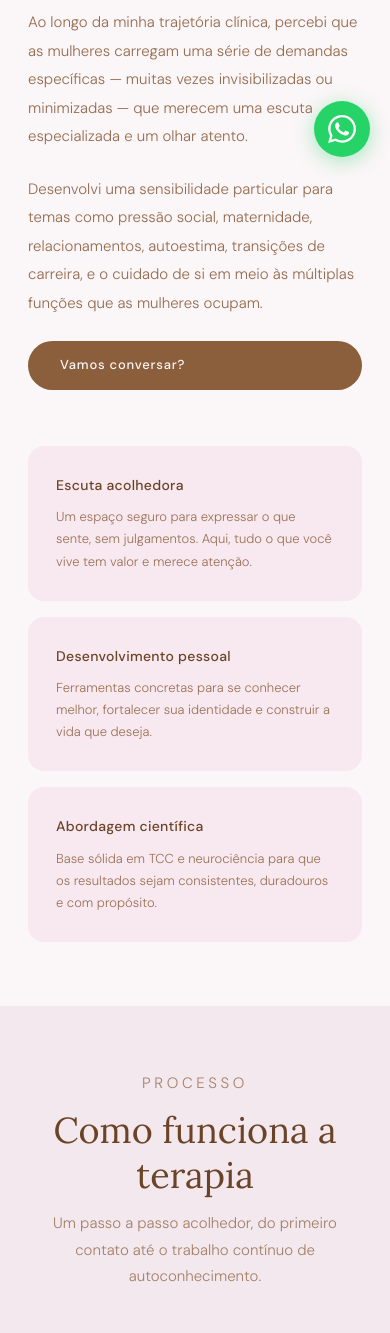
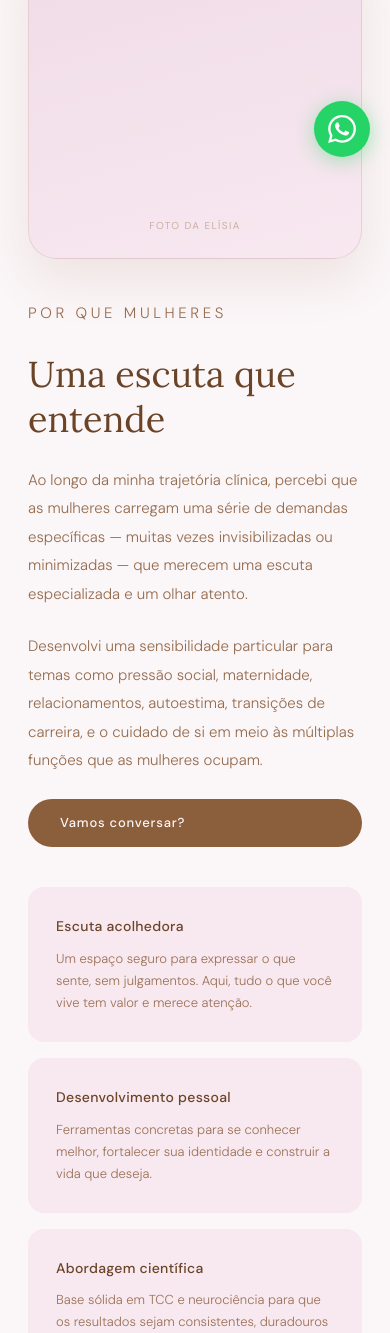
Before and after one commit to jpedrocavalo/site-elisia-almeida, a plain HTML site: page atendimento.html in a window 390 px wide. Shown: the part 667-2000 px from the top of the page. Drawn offline with Linux system fonts and the light colour scheme.

Commit message:
feat: foto na seção de atendimento + textos e ajustes finais
- Foto da Elísia (placeholder) na seção "Uma escuta que entende"
- CTAs mais convidativos e citações variadas
- Seção da Home focada nas vivências da paciente
- Contato centralizado no rodapé mobile
- Nova seção "Por que me tornei psicóloga" na página Sobre

Co-Authored-By: Claude Opus 4.8 <noreply@anthropic.com>

```diff
--- a/atendimento.html
+++ b/atendimento.html
@@ -50,10 +50,15 @@ nav{position:fixed;top:0;left:0;right:0;z-index:100;display:flex;align-items:cen
 
 /* FOCO */
 .foco{padding:96px 80px;background:var(--cr-lt)}
-.foco-grid{display:grid;grid-template-columns:1fr 1fr;gap:56px;align-items:center;max-width:1100px;margin:0 auto}
+.foco-grid{display:grid;grid-template-columns:1fr 1fr;gap:64px;align-items:center;max-width:1100px;margin:0 auto}
+.foco-photo{display:flex;align-items:center;justify-content:center}
+.foco-foto{width:100%;max-width:400px;aspect-ratio:4/5;border-radius:140px 140px 28px 28px;background:linear-gradient(165deg,var(--cr-dk) 0%,var(--ro-lt) 100%);border:1px solid rgba(200,164,154,.3);box-shadow:0 20px 50px rgba(139,94,60,.12);display:flex;align-items:flex-end;justify-content:center;padding-bottom:24px;overflow:hidden;position:relative}
+.foco-foto span{font-size:11px;letter-spacing:.14em;text-transform:uppercase;color:var(--ma);opacity:.55}
+.foco-foto img{position:absolute;inset:0;width:100%;height:100%;object-fit:cover;object-position:top center}
+.foco-foto span{font-size:10px;letter-spacing:.14em;text-transform:uppercase;color:var(--ma);opacity:.4}
 .foco-text{display:flex;flex-direction:column;gap:24px}
 .foco-text p{font-size:15px;font-weight:300;color:var(--ma);line-height:1.9;opacity:.9}
-.foco-cards{display:flex;flex-direction:column;gap:16px}
+.foco-cards-row{display:grid;grid-template-columns:repeat(3,1fr);gap:16px;max-width:1100px;margin:56px auto 0}
 .fc{background:var(--ro-lt);border-radius:16px;padding:28px 28px;display:flex;flex-direction:column;gap:10px}
 .fc-t{font-size:14px;font-weight:500;color:var(--ma-dk);letter-spacing:.02em}
 .fc-d{font-size:13px;font-weight:300;color:var(--ma);line-height:1.7;opacity:.85}
@@ -114,7 +119,8 @@ footer{background:var(--ma-dk);padding:64px 80px 0}
   nav.open .nav-links{display:flex;flex-direction:column;position:absolute;top:100%;left:0;right:0;background:rgba(248,244,238,.98);padding:20px 28px 28px;gap:18px;border-bottom:1px solid rgba(196,164,124,.2)}
   .pg-hero{padding:120px 28px 60px}
   .foco{padding:64px 28px}
-  .foco-grid{grid-template-columns:1fr}
+  .foco-grid{grid-template-columns:1fr;gap:40px}
+  .foco-cards-row{grid-template-columns:1fr;margin-top:40px}
   .como{padding:64px 28px}
   .steps{grid-template-columns:1fr 1fr;gap:32px}
   .steps::before{display:none}
@@ -123,6 +129,9 @@ footer{background:var(--ma-dk);padding:64px 80px 0}
   .cta-band{padding:64px 28px}
   footer{padding:40px 28px 0}
   .f-grid{grid-template-columns:1fr 1fr;gap:32px}
+  .f-grid>.f-col:last-child{grid-column:1/-1;text-align:center}
+  .f-grid>.f-col:last-child .f-contact{align-items:center}
+  .f-grid>.f-col:last-child .f-contact-item{justify-content:center}
   .wa-float{bottom:20px;right:20px}
 }
 </style>
@@ -152,6 +161,9 @@ footer{background:var(--ma-dk);padding:64px 80px 0}
 
 <section class="foco">
   <div class="foco-grid">
+    <div class="foco-photo" aria-hidden="true">
+      <div class="foco-foto"><span>foto da Elísia</span></div>
+    </div>
     <div class="foco-text">
       <p class="sec-label">Por que mulheres</p>
       <h2 class="sec-title">Uma escuta que entende</h2>
@@ -159,7 +171,8 @@ footer{background:var(--ma-dk);padding:64px 80px 0}
       <p>Desenvolvi uma sensibilidade particular para temas como pressão social, maternidade, relacionamentos, autoestima, transições de carreira, e o cuidado de si em meio às múltiplas funções que as mulheres ocupam.</p>
       <a href="https://wa.me/5584996016500?text=Ol%C3%A1%2C%20gostaria%20de%20agendar%20uma%20consulta." class="btn-p" target="_blank" rel="noopener">Vamos conversar?</a>
     </div>
-    <div class="foco-cards">
+  </div>
+  <div class="foco-cards-row">
     <div class="fc">
       <div class="fc-t">Escuta acolhedora</div>
       <div class="fc-d">Um espaço seguro para expressar o que sente, sem julgamentos. Aqui, tudo o que você vive tem valor e merece atenção.</div>
@@ -171,7 +184,6 @@ footer{background:var(--ma-dk);padding:64px 80px 0}
     <div class="fc">
       <div class="fc-t">Abordagem científica</div>
       <div class="fc-d">Base sólida em TCC e neurociência para que os resultados sejam consistentes, duradouros e com propósito.</div>
-      </div>
     </div>
   </div>
 </section>
```
Also changed, not shown: abordagens.html (+3 -0 lines), index.html (+3 -0 lines), sobre.html (+3 -0 lines). Lines whose indentation alone changed are shown as unchanged.
